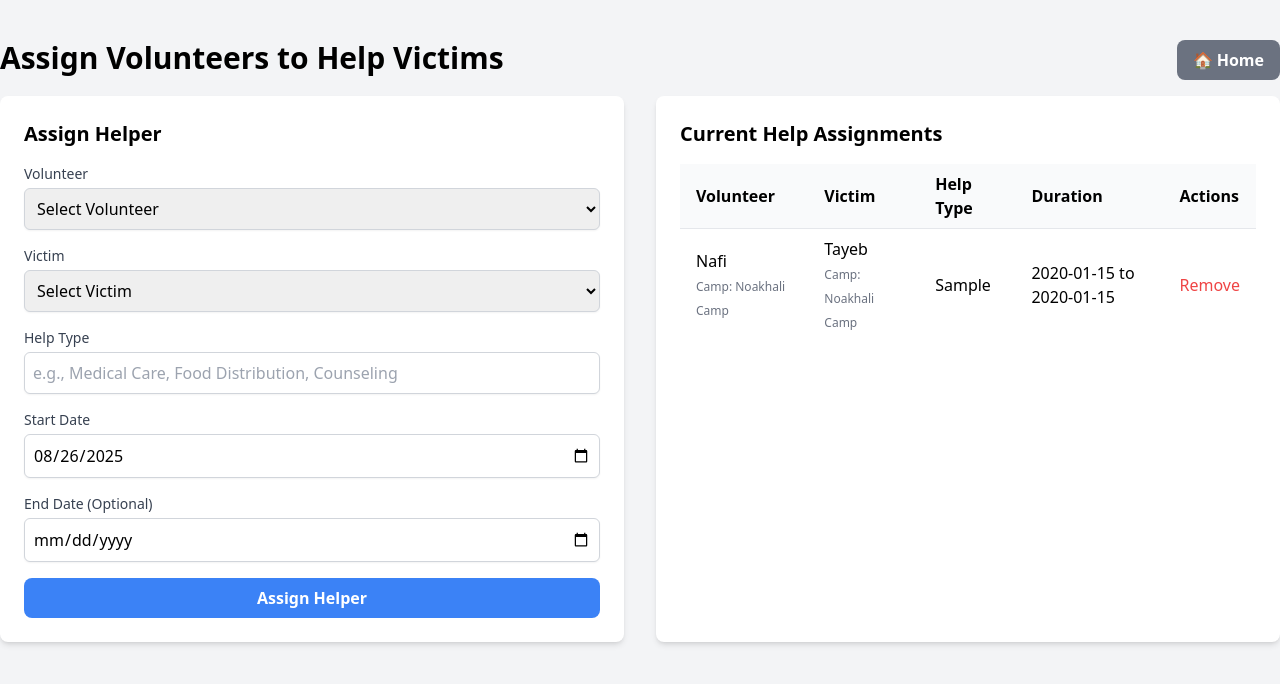
After one commit to 0Nafi0/disaster_management, a PHP site: page /assign_help.php in a window 1280 px wide. The commit adds this page. Shown: the top 684 px of the page. Run offline with PHP 8.4, Linux system fonts and the light colour scheme; data comes from the database, SQL or seed files in the repository; both versions use the stored data as it was after the commit; tables that the repository leaves empty hold one stand-in row (values such as "Sample post"); some libraries are stand-ins or nearby versions.

Commit message:
volunteer victim help

```diff
--- /dev/null
+++ b/public/assign_help.php
@@ -0,0 +1,182 @@
+<?php
+require_once '../includes/db_connect.php';
+
+// Get all volunteers
+$volunteers_sql = "SELECT v.*, rc.name as camp_name
+                  FROM Volunteer v
+                  LEFT JOIN Relief_Camp rc ON v.camp_id = rc.id
+                  ORDER BY v.name";
+$volunteers_result = $conn->query($volunteers_sql);
+
+// Get all victims
+$victims_sql = "SELECT v.*, rc.name as camp_name, d.name as disaster_name
+                FROM Victim v
+                LEFT JOIN Relief_Camp rc ON v.camp_id = rc.id
+                LEFT JOIN Disaster d ON v.disaster_id = d.id
+                ORDER BY v.name";
+$victims_result = $conn->query($victims_sql);
+
+// Get current help assignments
+$assignments_sql = "SELECT vh.*,
+                          v.name as victim_name,
+                          vol.name as volunteer_name,
+                          rc_v.name as victim_camp,
+                          rc_vol.name as volunteer_camp
+                   FROM Volunteer_Victim_Help vh
+                   JOIN Victim v ON vh.victim_id = v.id
+                   JOIN Volunteer vol ON vh.volunteer_id = vol.id
+                   LEFT JOIN Relief_Camp rc_v ON v.camp_id = rc_v.id
+                   LEFT JOIN Relief_Camp rc_vol ON vol.camp_id = rc_vol.id
+                   ORDER BY vh.start_date DESC";
+$assignments_result = $conn->query($assignments_sql);
+?>
+
+<!DOCTYPE html>
+<html lang="en">
+<head>
+    <meta charset="UTF-8">
+    <meta name="viewport" content="width=device-width, initial-scale=1.0">
+    <title>Assign Volunteers to Help Victims</title>
+    <script src="https://cdn.tailwindcss.com"></script>
+</head>
+<body class="bg-gray-100">
+    <div class="container mx-auto mt-10">
+        <div class="flex justify-between mb-4">
+            <h1 class="text-3xl font-bold">Assign Volunteers to Help Victims</h1>
+            <a href="index.php" class="bg-gray-500 text-white font-bold py-2 px-4 rounded-lg hover:bg-gray-600">
+                🏠 Home
+            </a>
+        </div>
+
+        <?php if (isset($_GET['success'])): ?>
+            <div class="bg-green-100 border border-green-400 text-green-700 px-4 py-3 rounded relative mb-4">
+                <?php echo htmlspecialchars($_GET['success']); ?>
+            </div>
+        <?php endif; ?>
+
+        <?php if (isset($_GET['error'])): ?>
+            <div class="bg-red-100 border border-red-400 text-red-700 px-4 py-3 rounded relative mb-4">
+                <?php echo htmlspecialchars($_GET['error']); ?>
+            </div>
+        <?php endif; ?>
+
+        <div class="grid grid-cols-2 gap-8">
+            <!-- Assignment Form -->
+            <div class="bg-white p-6 rounded-lg shadow-md">
+                <h2 class="text-xl font-semibold mb-4">Assign Helper</h2>
+                <form action="process_assign_help.php" method="POST" class="space-y-4">
+                    <div>
+                        <label class="block text-sm font-medium text-gray-700">Volunteer</label>
+                        <select name="volunteer_id" required class="mt-1 block w-full rounded-md border-gray-300 shadow-sm p-2 border">
+                            <option value="">Select Volunteer</option>
+                            <?php while($volunteer = $volunteers_result->fetch_assoc()): ?>
+                                <option value="<?php echo $volunteer['id']; ?>">
+                                    <?php echo htmlspecialchars($volunteer['name']); ?>
+                                    <?php if ($volunteer['camp_name']): ?>
+                                        (Camp: <?php echo htmlspecialchars($volunteer['camp_name']); ?>)
+                                    <?php endif; ?>
+                                </option>
+                            <?php endwhile; ?>
+                        </select>
+                    </div>
+
+                    <div>
+                        <label class="block text-sm font-medium text-gray-700">Victim</label>
+                        <select name="victim_id" required class="mt-1 block w-full rounded-md border-gray-300 shadow-sm p-2 border">
+                            <option value="">Select Victim</option>
+                            <?php while($victim = $victims_result->fetch_assoc()): ?>
+                                <option value="<?php echo $victim['id']; ?>">
+                                    <?php echo htmlspecialchars($victim['name']); ?>
+                                    (Camp: <?php echo htmlspecialchars($victim['camp_name']); ?>,
+                                    Disaster: <?php echo htmlspecialchars($victim['disaster_name']); ?>)
+                                </option>
+                            <?php endwhile; ?>
+                        </select>
+                    </div>
+
+                    <div>
+                        <label class="block text-sm font-medium text-gray-700">Help Type</label>
+                        <input type="text" name="help_type" required
+                               placeholder="e.g., Medical Care, Food Distribution, Counseling"
+                               class="mt-1 block w-full rounded-md border-gray-300 shadow-sm p-2 border">
+                    </div>
+
+                    <div>
+                        <label class="block text-sm font-medium text-gray-700">Start Date</label>
+                        <input type="date" name="start_date" required
+                               value="<?php echo date('Y-m-d'); ?>"
+                               class="mt-1 block w-full rounded-md border-gray-300 shadow-sm p-2 border">
+                    </div>
+
+                    <div>
+                        <label class="block text-sm font-medium text-gray-700">End Date (Optional)</label>
+                        <input type="date" name="end_date"
+                               class="mt-1 block w-full rounded-md border-gray-300 shadow-sm p-2 border">
+                    </div>
+
+                    <button type="submit"
+                            class="w-full bg-blue-500 text-white font-bold py-2 px-4 rounded-lg hover:bg-blue-600">
+                        Assign Helper
+                    </button>
+                </form>
+            </div>
+
+            <!-- Current Assignments -->
+            <div class="bg-white p-6 rounded-lg shadow-md">
+                <h2 class="text-xl font-semibold mb-4">Current Help Assignments</h2>
+                <div class="overflow-x-auto">
+                    <table class="min-w-full table-auto">
+                        <thead>
+                            <tr class="bg-gray-50">
+                                <th class="px-4 py-2 text-left">Volunteer</th>
+                                <th class="px-4 py-2 text-left">Victim</th>
+                                <th class="px-4 py-2 text-left">Help Type</th>
+                                <th class="px-4 py-2 text-left">Duration</th>
+                                <th class="px-4 py-2 text-left">Actions</th>
+                            </tr>
+                        </thead>
+                        <tbody>
+                            <?php while($assignment = $assignments_result->fetch_assoc()): ?>
+                                <tr class="border-t">
+                                    <td class="px-4 py-2">
+                                        <?php echo htmlspecialchars($assignment['volunteer_name']); ?>
+                                        <br>
+                                        <span class="text-xs text-gray-500">
+                                            Camp: <?php echo htmlspecialchars($assignment['volunteer_camp'] ?? 'None'); ?>
+                                        </span>
+                                    </td>
+                                    <td class="px-4 py-2">
+                                        <?php echo htmlspecialchars($assignment['victim_name']); ?>
+                                        <br>
+                                        <span class="text-xs text-gray-500">
+                                            Camp: <?php echo htmlspecialchars($assignment['victim_camp'] ?? 'None'); ?>
+                                        </span>
+                                    </td>
+                                    <td class="px-4 py-2"><?php echo htmlspecialchars($assignment['help_type']); ?></td>
+                                    <td class="px-4 py-2">
+                                        <?php
+                                        echo date('Y-m-d', strtotime($assignment['start_date']));
+                                        if ($assignment['end_date']) {
+                                            echo ' to ' . date('Y-m-d', strtotime($assignment['end_date']));
+                                        } else {
+                                            echo ' (Ongoing)';
+                                        }
+                                        ?>
+                                    </td>
+                                    <td class="px-4 py-2">
+                                        <a href="delete_help_assignment.php?id=<?php echo $assignment['id']; ?>"
+                                           class="text-red-500 hover:text-red-700"
+                                           onclick="return confirm('Are you sure you want to remove this help assignment?');">
+                                            Remove
+                                        </a>
+                                    </td>
+                                </tr>
+                            <?php endwhile; ?>
+                        </tbody>
+                    </table>
+                </div>
+            </div>
+        </div>
+    </div>
+</body>
+</html>
--- a/public/index.php
+++ b/public/index.php
@@ -180,6 +180,7 @@ $skills_result = $conn->query($skills_sql);
             <a href="relief_camps.php" class="font-semibold text-gray-600 hover:text-blue-600">Relief Camps</a>
             <a href="resources.php" class="font-semibold text-gray-600 hover:text-blue-600">Resources</a>
             <a href="assign_resource.php" class="font-semibold text-gray-600 hover:text-blue-600">Assign Resources</a>
+            <a href="assign_help.php" class="font-semibold text-gray-600 hover:text-blue-600">Assign Help</a>
         </div>
 
         <!-- Disasters Table -->
```
Also changed, not shown: disaster_db.sql (+37 -1 lines), public/delete_help_assignment.php (added, +32 -0 lines), public/process_assign_help.php (added, +69 -0 lines).
